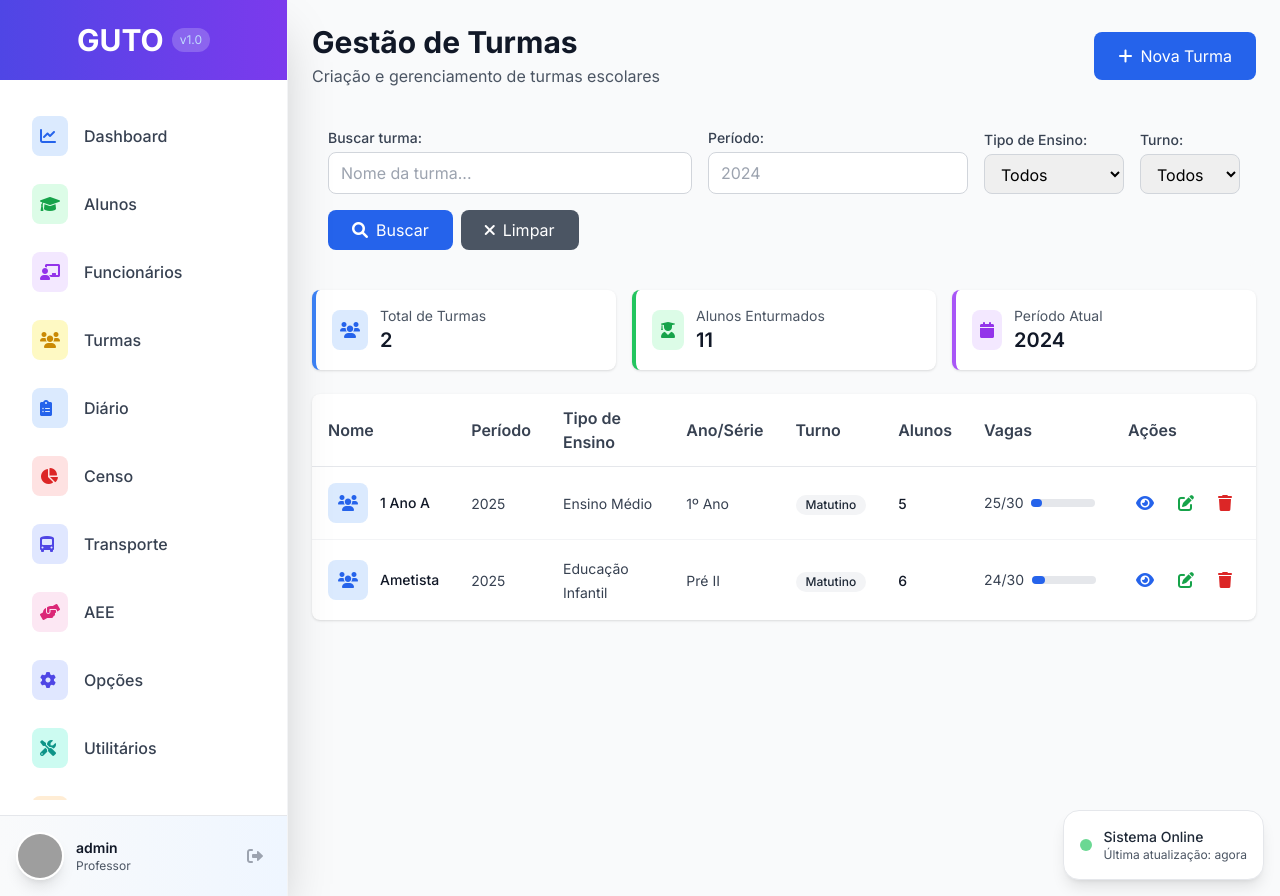
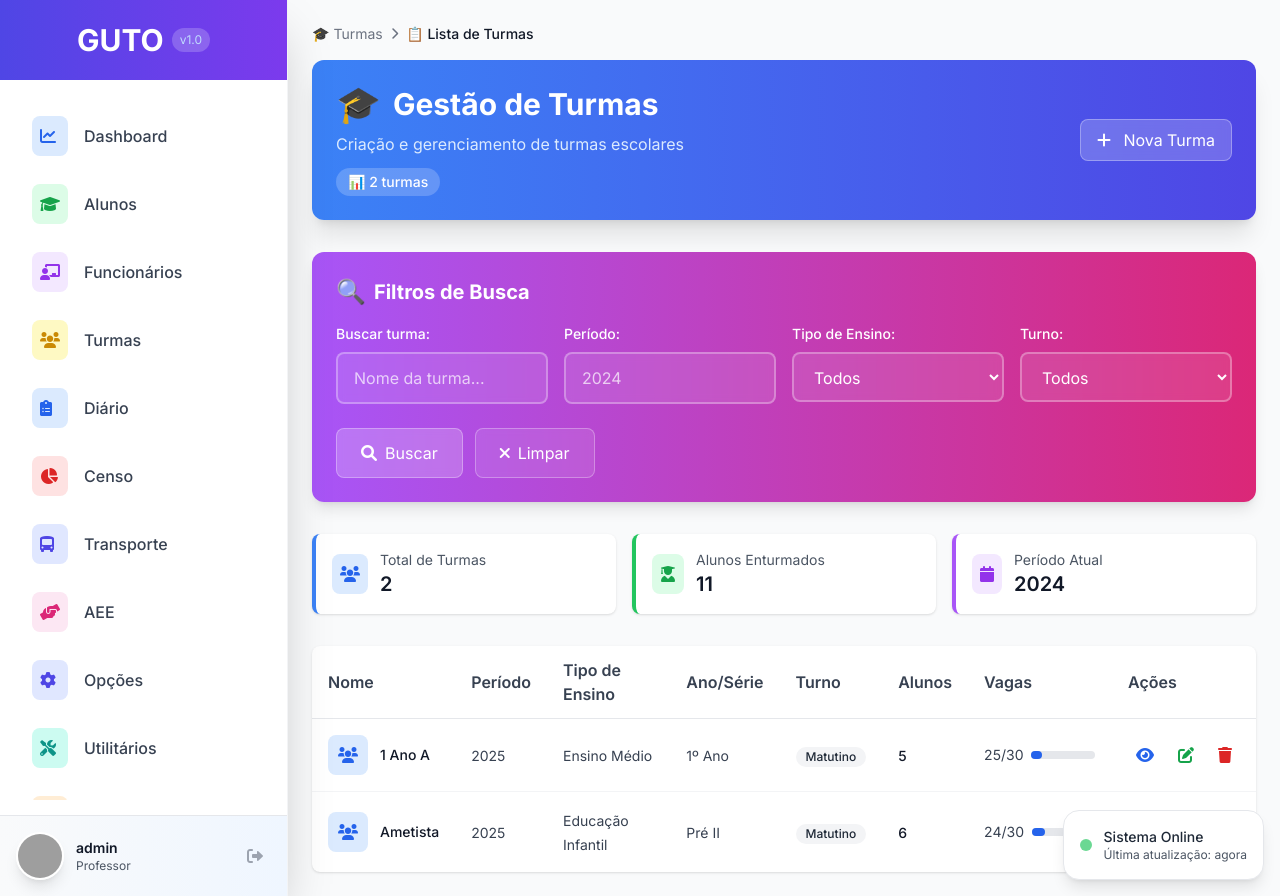
Before and after one commit to LuanCarrieiros/Guto, a Django app: page /turmas/turmas/ in a window 1280 px wide. Run offline with Django 5.2, Linux system fonts and the light colour scheme; a user stored in the database is signed in; data comes from the database, SQL or seed files in the repository; style sheets or scripts are compiled from the project's sources; some libraries are stand-ins or nearby versions; grey boxes are pictures that could not be loaded.

```diff
--- a/templates/turma/turmas_list.html
+++ b/templates/turma/turmas_list.html
@@ -3,63 +3,85 @@
 {% block title %}Turmas - GUTO{% endblock %}
 
 {% block content %}
-<div class="flex flex-col space-y-6">
+<div class="max-w-7xl mx-auto">
 
-    <!-- Header -->
-    <div class="flex items-center justify-between">
-        <div>
-            <h1 class="text-3xl font-bold text-gray-900">Gestão de Turmas</h1>
-            <p class="text-gray-600 mt-1">Criação e gerenciamento de turmas escolares</p>
+    <!-- Breadcrumb e Header -->
+    <div class="mb-8">
+        <nav class="flex items-center space-x-2 text-sm text-gray-500 mb-4">
+            <a href="{% url 'turma:avaliacao_home' %}" class="hover:text-blue-600 transition-colors">🎓 Turmas</a>
+            <i class="fas fa-chevron-right text-xs"></i>
+            <span class="text-gray-900 font-medium">📋 Lista de Turmas</span>
+        </nav>
+
+        <div class="bg-gradient-to-r from-blue-500 to-indigo-600 rounded-xl p-6 text-white shadow-xl">
+            <div class="flex items-center justify-between">
+                <div>
+                    <h1 class="text-3xl font-bold flex items-center">
+                        <span class="text-4xl mr-3">🎓</span>
+                        Gestão de Turmas
+                    </h1>
+                    <p class="mt-2 text-blue-100">Criação e gerenciamento de turmas escolares</p>
+                    <div class="mt-3 flex items-center space-x-4">
+                        <span class="bg-white/20 px-3 py-1 rounded-full text-sm font-medium">
+                            📊 {{ total_turmas }} turmas
+                        </span>
+                    </div>
+                </div>
+                <a href="{% url 'turma:turma_create' %}" class="bg-white/20 backdrop-blur-sm text-white px-4 py-2 rounded-lg hover:bg-white/30 transition-all duration-200 border border-white/30">
+                    <i class="fas fa-plus mr-2"></i>
+                    Nova Turma
+                </a>
+            </div>
         </div>
-        <a href="{% url 'turma:turma_create' %}" class="bg-blue-600 text-white px-6 py-3 rounded-lg hover:bg-blue-700 transition-all duration-200 flex items-center space-x-2">
-            <i class="fas fa-plus"></i>
-            <span>Nova Turma</span>
-        </a>
     </div>
 
     <!-- Filtros de Pesquisa -->
-    <div class="bg-gray-50 rounded-lg p-4 mb-6">
-        <form method="GET" class="flex flex-wrap gap-4 items-end">
-            <div class="flex-1 min-w-[200px]">
-                <label class="block text-sm font-medium text-gray-700 mb-1">Buscar turma:</label>
+    <div class="bg-gradient-to-r from-purple-500 to-pink-600 rounded-xl shadow-lg p-6 mb-8">
+        <h2 class="text-xl font-bold text-white mb-4 flex items-center">
+            <span class="text-2xl mr-2">🔍</span>
+            Filtros de Busca
+        </h2>
+        <form method="GET" class="grid grid-cols-1 md:grid-cols-2 lg:grid-cols-4 gap-4">
+            <div>
+                <label class="block text-sm font-medium text-white mb-2">Buscar turma:</label>
                 <input type="text" name="busca" value="{{ busca|default:'' }}"
                        placeholder="Nome da turma..."
-                       class="w-full px-3 py-2 border border-gray-300 rounded-lg focus:ring-2 focus:ring-blue-500 focus:border-blue-500">
+                       class="w-full px-4 py-3 border-2 border-white/30 bg-white/10 backdrop-blur-sm text-white placeholder-white/70 rounded-lg focus:ring-2 focus:ring-white/50 focus:border-white/50 transition-all">
             </div>
 
-            <div class="min-w-[120px]">
-                <label class="block text-sm font-medium text-gray-700 mb-1">Período:</label>
+            <div>
+                <label class="block text-sm font-medium text-white mb-2">Período:</label>
                 <input type="text" name="periodo_letivo" value="{{ periodo_letivo|default:'' }}"
                        placeholder="2024"
-                       class="w-full px-3 py-2 border border-gray-300 rounded-lg focus:ring-2 focus:ring-blue-500 focus:border-blue-500">
+                       class="w-full px-4 py-3 border-2 border-white/30 bg-white/10 backdrop-blur-sm text-white placeholder-white/70 rounded-lg focus:ring-2 focus:ring-white/50 focus:border-white/50 transition-all">
             </div>
 
-            <div class="min-w-[140px]">
-                <label class="block text-sm font-medium text-gray-700 mb-1">Tipo de Ensino:</label>
-                <select name="tipo_ensino" class="w-full px-3 py-2 border border-gray-300 rounded-lg focus:ring-2 focus:ring-blue-500 focus:border-blue-500">
-                    <option value="">Todos</option>
+            <div>
+                <label class="block text-sm font-medium text-white mb-2">Tipo de Ensino:</label>
+                <select name="tipo_ensino" class="w-full px-4 py-3 border-2 border-white/30 bg-white/10 backdrop-blur-sm text-white rounded-lg focus:ring-2 focus:ring-white/50 focus:border-white/50 transition-all">
+                    <option value="" class="text-gray-900">Todos</option>
                     {% for valor, label in tipo_ensino_choices %}
-                        <option value="{{ valor }}" {% if tipo_ensino == valor %}selected{% endif %}>{{ label }}</option>
+                        <option value="{{ valor }}" {% if tipo_ensino == valor %}selected{% endif %} class="text-gray-900">{{ label }}</option>
                     {% endfor %}
                 </select>
             </div>
 
-            <div class="min-w-[100px]">
-                <label class="block text-sm font-medium text-gray-700 mb-1">Turno:</label>
-                <select name="turno" class="w-full px-3 py-2 border border-gray-300 rounded-lg focus:ring-2 focus:ring-blue-500 focus:border-blue-500">
-                    <option value="">Todos</option>
+            <div>
+                <label class="block text-sm font-medium text-white mb-2">Turno:</label>
+                <select name="turno" class="w-full px-4 py-3 border-2 border-white/30 bg-white/10 backdrop-blur-sm text-white rounded-lg focus:ring-2 focus:ring-white/50 focus:border-white/50 transition-all">
+                    <option value="" class="text-gray-900">Todos</option>
                     {% for valor, label in turno_choices %}
                         <option value="{{ valor }}" {% if turno == valor %}selected{% endif %}>{{ label }}</option>
                     {% endfor %}
                 </select>
             </div>
 
-            <div class="flex space-x-2">
-                <button type="submit" class="bg-blue-600 text-white px-6 py-2 rounded-lg hover:bg-blue-700 transition-colors">
+            <div class="md:col-span-2 lg:col-span-4 flex flex-col sm:flex-row gap-3 pt-2">
+                <button type="submit" class="bg-white/20 backdrop-blur-sm text-white px-6 py-3 rounded-lg hover:bg-white/30 transition-all border border-white/30 flex items-center justify-center">
                     <i class="fas fa-search mr-2"></i>Buscar
                 </button>
 
-                <a href="{% url 'turma:turmas_list' %}" class="bg-gray-600 text-white px-6 py-2 rounded-lg hover:bg-gray-700 transition-colors">
+                <a href="{% url 'turma:turmas_list' %}" class="bg-white/10 backdrop-blur-sm text-white px-6 py-3 rounded-lg hover:bg-white/20 transition-all border border-white/30 flex items-center justify-center">
                     <i class="fas fa-times mr-2"></i>Limpar
                 </a>
             </div>
@@ -67,7 +89,7 @@
     </div>
 
     <!-- Estatísticas Rápidas -->
-    <div class="grid grid-cols-1 md:grid-cols-3 gap-4">
+    <div class="grid grid-cols-1 md:grid-cols-3 gap-4 mb-8">
         <div class="bg-white p-4 rounded-lg shadow border-l-4 border-blue-500">
             <div class="flex items-center">
                 <div class="p-2 bg-blue-100 rounded-lg">
```
